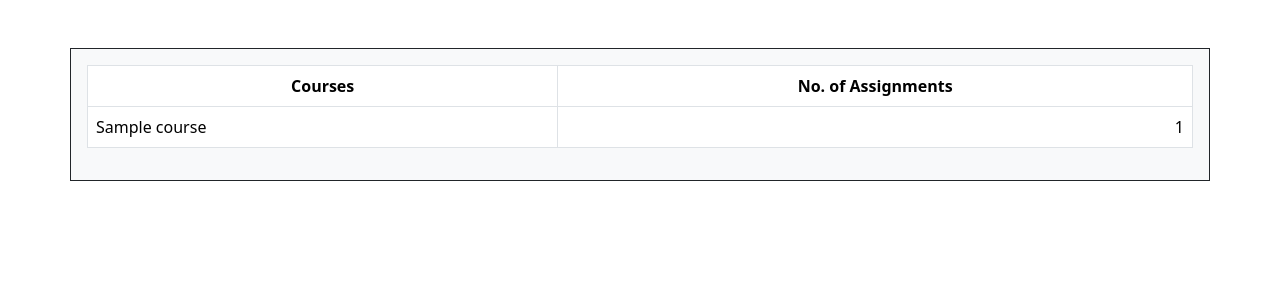
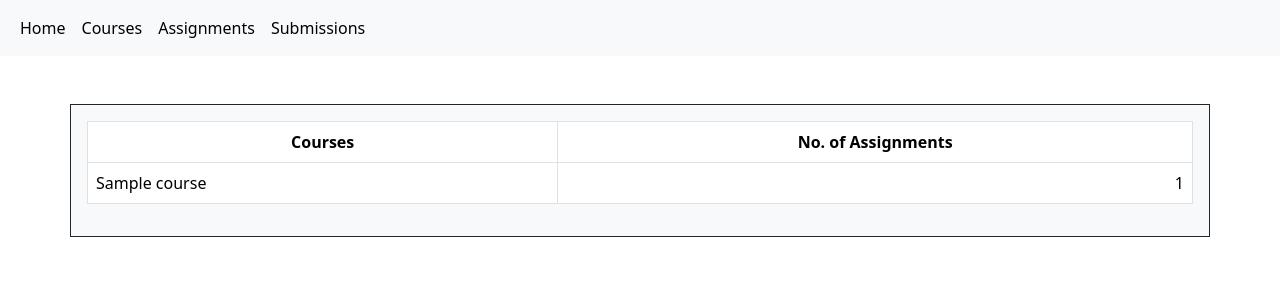
Before and after one commit to e9arawat/gsd-classroom, a Django app: template apps/voyage/templates/voyage/dashboard.html in a window 1280 px wide. Shown: the top 300 px of the page. Run offline with Django 4.2, Linux system fonts and the light colour scheme; the template is opened without the code that fills it: most values are stand-ins (such as "Sample title", 1, 10 or a date in 2020).

Commit message:
Completed

```diff
--- a/apps/voyage/templates/voyage/base.html
+++ b/apps/voyage/templates/voyage/base.html
@@ -8,6 +8,70 @@
 </head>
 <body>
 
+    {% if home %}
+
+        <nav class="navbar navbar-expand-lg bg-body-tertiary">
+            <div class="container-fluid">
+            <div class="collapse navbar-collapse" id="navbarNav">
+                <ul class="navbar-nav">
+                <li class="nav-item">
+                    <a class="nav-link active" aria-current="page" href="{% url 'faculty_home' %}">Faculties</a>
+                </li>
+                <li class="nav-item">
+                    <a class="nav-link active" aria-current="page" href="{% url 'student_home' %}">Students</a>
+                </li>
+                </ul>
+            </div>
+            </div>
+        </nav>
+
+    {% else %}
+
+        {% if designation %}
+            <nav class="navbar navbar-expand-lg bg-body-tertiary">
+                <div class="container-fluid">
+                <div class="collapse navbar-collapse" id="navbarNav">
+                    <ul class="navbar-nav">
+                    <li class="nav-item">
+                        <a class="nav-link active" aria-current="page" href="{% url 'faculty_home' %}">Home</a>
+                    </li>
+                    <li class="nav-item">
+                        <a class="nav-link active" aria-current="page" href="{% url 'create_course' %}">Add Course</a>
+                    </li>
+                    <li class="nav-item">
+                        <a class="nav-link active" aria-current="page" href="{% url 'create_assignment' %}">Add Assignment</a>
+                    </li>
+                    </ul>
+                </div>
+                </div>
+            </nav>
+
+        {% else %}
+            <nav class="navbar navbar-expand-lg bg-body-tertiary">
+                <div class="container-fluid">
+                <div class="collapse navbar-collapse" id="navbarNav">
+                    <ul class="navbar-nav">
+                    <li class="nav-item">
+                        <a class="nav-link active" aria-current="page" href="{% url 'faculty_home' %}">Home</a>
+                    </li>
+                    <li class="nav-item">
+                        <a class="nav-link active" aria-current="page" href="{% url 'student_dashboard' student_id %}">Courses</a>
+                    </li>
+                    <li class="nav-item">
+                        <a class="nav-link active" aria-current="page" href="{% url 'student_assignment' student_id %}">Assignments</a>
+                    </li>
+                    <li class="nav-item">
+                        <a class="nav-link active" aria-current="page" href="{% url 'student_submitted_assignment' student_id %}">Submissions</a>
+                    </li>
+                    </ul>
+                </div>
+                </div>
+            </nav>
+
+
+        {% endif %}
+
+    {% endif %}
 
 
 
--- a/apps/voyage/urls/appurls.py
+++ b/apps/voyage/urls/appurls.py
@@ -9,7 +9,7 @@ urlpatterns = [
     path('dashboard/faculty/<int:faculty_id>/', FacultyDashboardView.as_view(), name="faculty_dashboard"),
     path('dashboard/student/<int:student_id>/', StudentDashboardView.as_view(), name="student_dashboard"),
     path('student-assignments/<int:student_id>/', StudentAssignmentView.as_view(), name="student_assignment"),
-    path('student-submitted-assignments/<int:student_id>/', StudentSubmittedAssignmentsView.as_view(), name="student_assignment"),
+    path('student-submitted-assignments/<int:student_id>/', StudentSubmittedAssignmentsView.as_view(), name="student_submitted_assignment"),
     path('course/new/', CreateNewCourse.as_view(), name='create_course'),
     path('assignment/new/', CreateNewAssignment.as_view(), name="create_assignment"),
 
--- a/apps/voyage/views/appviews.py
+++ b/apps/voyage/views/appviews.py
@@ -33,6 +33,8 @@ class FacultyHomeView(ListView):
         """
         context = super().get_context_data(**kwargs)
         context["list_of"] = "faculty"
+        context["home"] = "home"
+        context["heading"] = 'Faculties'
         return context
 
 
@@ -50,6 +52,8 @@ class StudentHomeview(ListView):
         """
         context = super().get_context_data(**kwargs)
         context["list_of"] = "student"
+        context["home"] = "home"
+        context["heading"] = 'Students'
         return context
 
 
@@ -168,6 +172,7 @@ class CreateNewCourse(TemplateView):
         context = super().get_context_data(**kwargs)
         context["form"] = self.form_class(self.request.POST or None)
         context["heading"] = "Course"
+        context["designation"] = "faculty"
         return context
 
     def post(self, request, *args, **kwargs):
@@ -197,6 +202,7 @@ class CreateNewAssignment(TemplateView):
         context = super().get_context_data(**kwargs)
         context["form"] = self.form_class(self.request.POST or None)
         context["heading"] = "Assignment"
+        context["designation"] = "faculty"
         return context
 
     def post(self, request, *args, **kwargs):
```
Also changed, not shown: apps/voyage/templates/voyage/home.html (+17 -6 lines).
